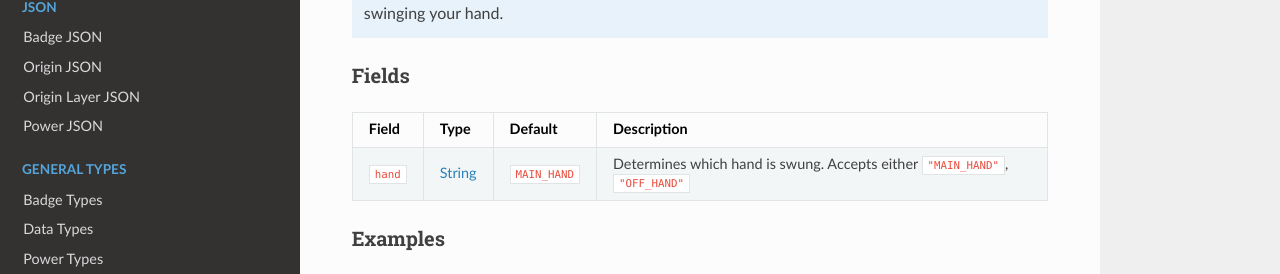
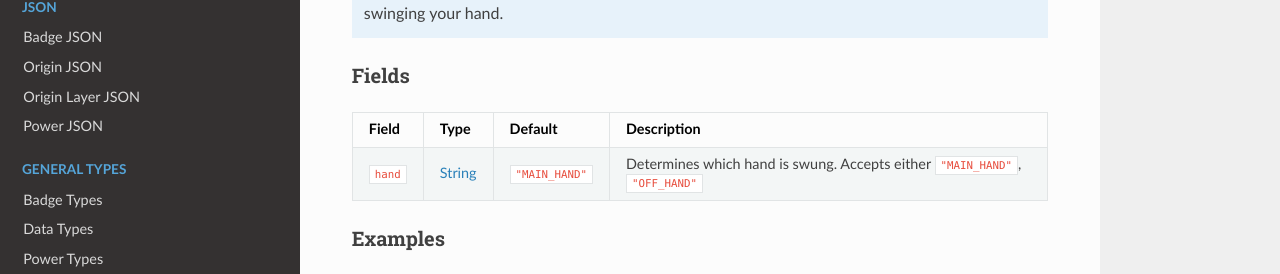
Before and after one commit to apace100/origins-docs, an MkDocs documentation site: the page built from docs/types/entity_action_types/swing_hand.md, in a window 1280 px wide. Shown: the part 392-666 px from the top of the page. Built offline with MkDocs 1.6.1, drawn with Linux system fonts in a browser that asks for light colours; nearby versions of some CDN libraries.

```diff
--- a/docs/types/entity_action_types/swing_hand.md
+++ b/docs/types/entity_action_types/swing_hand.md
@@ -20,7 +20,7 @@ Type ID: `origins:swing_hand`
 
 Field  | Type | Default | Description
 -------|------|---------|-------------
-`hand` | [String](../data_types/string.md) | `MAIN_HAND` | Determines which hand is swung. Accepts either `"MAIN_HAND"`, `"OFF_HAND"`
+`hand` | [String](../data_types/string.md) | `"MAIN_HAND"` | Determines which hand is swung. Accepts either `"MAIN_HAND"`, `"OFF_HAND"`
 
 
 
```
